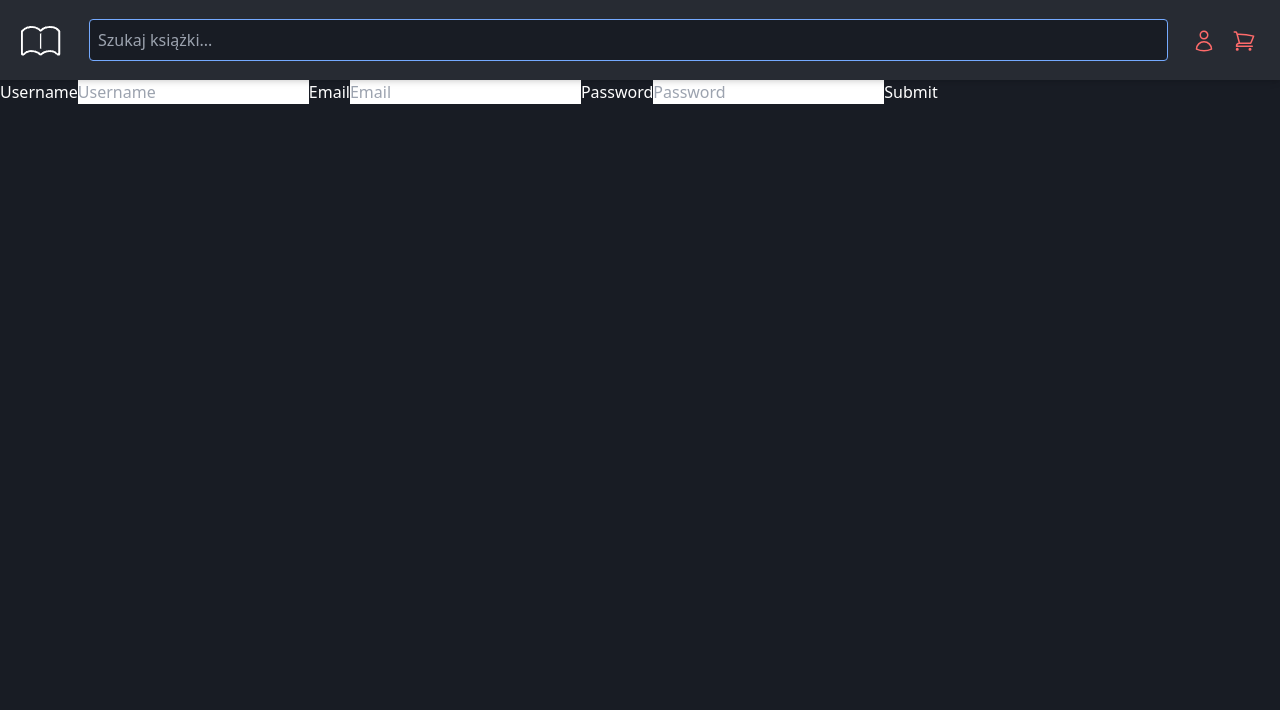
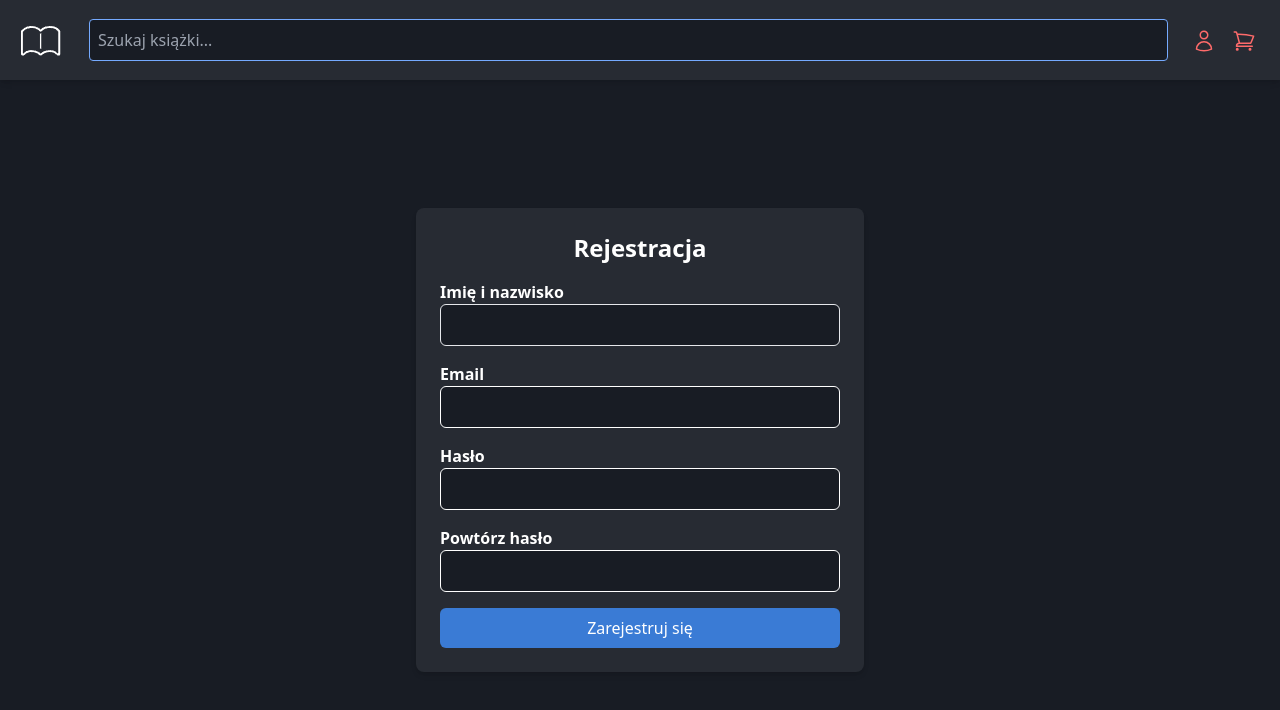
Before and after one commit to Switix/OnlineBookstoreFrontend, a Vue app: page /register in a window 1280 px wide. Shown: the top 710 px of the page. Built offline with nearby package versions, Linux system fonts and the light colour scheme.

Commit message:
Added Register Page

```diff
--- a/package.json
+++ b/package.json
@@ -8,7 +8,6 @@
     "lint": "vue-cli-service lint"
   },
   "dependencies": {
-    "autoprefixer": "^10",
     "axios": "^1.6.2",
     "core-js": "^3.8.3",
     "postcss": "^8",
@@ -25,7 +24,6 @@
     "@vue/cli-plugin-router": "^5.0.8",
     "@vue/cli-plugin-vuex": "^5.0.8",
     "@vue/cli-service": "~5.0.0",
-    "autoprefixer": "^10.4.16",
     "eslint": "^7.32.0",
     "eslint-plugin-vue": "^8.0.3",
     "postcss": "^8.4.31",
--- a/src/store/index.js
+++ b/src/store/index.js
@@ -3,6 +3,7 @@ import axios from 'axios'
 import Category from '../components/model/Category';
 import Author from '../components/model/Author';
 import User from '../components/model/User';
+import router from '../router';
 
 export default createStore({
   state: {
@@ -17,6 +18,7 @@ export default createStore({
     isLoggedIn: false,
     user: null,
     loginError: '',
+    emailError: '',
     //BookPage
     selectedBook: '',
     similarCategoryBooks: [],
@@ -56,6 +58,9 @@ export default createStore({
     },
     SET_LOGIN_ERROR(state, errorMessage) {
       state.loginError = errorMessage;
+    },
+    SET_EMAIL_ERROR(state, emailError) {
+      state.emailError = emailError;
     },
     //BookPage
     SET_SELECTED_BOOK(state, selectedBook) {
@@ -209,6 +214,30 @@ export default createStore({
         });
 
     },
+    async register({ commit }, userData) {
+      await axios.post('http://localhost:8080/api/auth/register', userData, { withCredentials: true })
+        .then((response) => {
+          const user = new User(
+            response.data.id,
+            response.data.username,
+            response.data.email,
+            response.data.role
+          );
+          commit('SET_USER', user);
+          commit('SET_IS_LOGGED_IN', true);
+          commit('SET_EMAIL_ERROR', '');
+          router.push('/');
+        })
+        .catch((error) => {
+          if (error.response.status == 409) {
+            commit('SET_EMAIL_ERROR', 'Ten Email jest już używany');
+          }
+
+        });
+    },
+    setEmailError({ commit }, emailError) {
+      commit('SET_EMAIL_ERROR', emailError);
+    },
     clearLoginError({ commit }) {
       commit('SET_LOGIN_ERROR', '');
     },
--- a/src/views/RegisterPage.vue
+++ b/src/views/RegisterPage.vue
@@ -1,46 +1,131 @@
 <template>
-    <div >
-        <form v-on:submit.prevent="register">
-            <label for="username">Username</label>
-            <input type="text" class="form-control" id="username" placeholder="Username" v-model="form.username">
-            <label for="email">Email</label>
-            <input type="text" class="form-control" id="email" placeholder="Email" v-model="form.email">
-            <label for="password">Password</label>
-            <input type="password" class="form-control" id="password" placeholder="Password" v-model="form.password">
-            <button>Submit</button>
+    <div class="flex items-center justify-center h-screen bg-bg">
+        <div class="max-w-md w-full mx-4 p-6 bg-bg-200 rounded-lg shadow-md flex flex-col">
+            <h2 class="text-2xl font-bold text-center mb-4">Rejestracja</h2>
+            <form @submit.prevent="register" class="space-y-4">
+                <div>
+                    <label for="username" class="block font-semibold">Imię i nazwisko</label>
+                    <input v-model="username" type="text" id="username" name="username" class="w-full p-2 bg-bg border ring-white text-text-200  rounded-md focus:border-primary-200 focus:ring-1 focus:ring-primary-200  outline-none" required>
+                </div>
+                <div>
+                    <label for="email" class="block font-semibold">Email</label>
+                    <input v-model="email" @input="validateEmail" type="email" id="email" name="email"
+                        class="w-full p-2 bg-bg border outline-none rounded-md focus:ring-1 " :class="{
+                            'border-accent text-accent focus:border-accent focus:ring-accent': emailError,
+                            ' border-white focus:border-primary-200  focus:ring-primary-200': !emailError
+                        }">
+                    <p v-if="emailError" class="text-accent text-sm -mb-3 ">{{ emailError }}</p>
+                </div>
+                <div>
+                    <label for="password" class="block font-semibold">Hasło</label>
+                    <input v-model="password" type="password" id="password" @focusout="validatePassword" name="password"
+                        class="w-full p-2 bg-bg border rounded-md focus:ring-1 outline-none" :class="{
+                            'border-accent text-accent focus:border-accent focus:ring-accent': (passwordMismatch || !isPasswordValid),
+                            'border-white focus:border-primary-200 focus:ring-primary-200': (!passwordMismatch && isPasswordValid)
+                        }" required>
+                    <p v-if="!isPasswordValid" class="text-accent text-sm -mb-1"> Twoje hasło musi zawierać co najmniej 8
+                        znaków, w tym przynajmniej jedną cyfrę,
+                        jedną dużą i jedną małą literę oraz co najmniej jeden znak specjalny. Upewnij się, że hasło nie
+                        zawiera spacji.</p>
+                </div>
+                <div>
+                    <label for="repeatPassword" class="block font-semibold">Powtórz hasło</label>
+                    <input v-model="repeatPassword" type="password" id="repeatPassword" name="repeatPassword"
+                        class="w-full p-2 bg-bg border rounded-md focus:ring-1 outline-none" :class="{
+                            'border-accent text-accent focus:border-accent focus:ring-accent': passwordMismatch,
+                            'border-white focus:border-primary-200 focus:ring-primary-200': !passwordMismatch
+                        }" required>
+                    <p v-if="passwordMismatch" class="text-accent text-sm -mb-1">Hasła nie są takie same.</p>
+                </div>
+                <div>
+                    <button type="submit" class="w-full bg-primary text-text py-2 rounded-md hover:bg-blue-600">Zarejestruj
+                        się</button>
+                </div>
             </form>
-
+        </div>
     </div>
 </template>
 
 <script>
+import _ from 'lodash';
 export default {
-    name: 'RegisterPage',
-    data(){
-        return{
-            form: {
+    data() {
+        return {
             username: '',
             email: '',
-                password:''
+            password: '',
+            repeatPassword: '',
+            passwordMismatch: false,
+            isPasswordValid: true,
+            validateEmailFn: _.debounce(function () {
+                const emailPattern = /^[^\s@]+@[^\s@]+\.[^\s@]+$/;
+                if (!emailPattern.test(this.email)) {
+                    this.$store.dispatch('setEmailError', 'Wprowadź poprawny adres email.');
+                } else {
+                    this.$store.dispatch('setEmailError', '');
+                }
+            }, 500),
+        };
+    },
+    mounted() {
+        this.$store.dispatch('setEmailError', '');
+    },
+    computed: {
+        emailError() {
+            return this.$store.state.emailError;
+        }
+    },
+    methods: {
+        validateEmail() {
+            this.$store.dispatch('setEmailError', '');
+            this.validateEmailFn();
+        },
+        validatePassword(){
+            // Password requirements check
+            const passwordRegex = /^(?=.*\d)(?=.*[a-z])(?=.*[A-Z])(?=.*[!@#$%^&*()_+~\-=`{}[\]:;"'<>,.?\\/])(?=.*[^\s]).{8,}$/;
+
+            if (!passwordRegex.test(this.password) && this.password!=='') {
+                this.isPasswordValid = false;
+                return;
+            }
+            this.isPasswordValid = true;
+        },
+
+       async register() {
+            this.$store.dispatch('setEmailError', '');
+            this.validatePassword();
+            if(!this.isPasswordValid){
+                return;
+            }
+
+            if (this.password !== this.repeatPassword && this.repeatPassword !== '') {
+                this.passwordMismatch = true;
+                return;
+            }
+            this.passwordMismatch = false;
+
+
+            const userData = {
+                email: this.email,
+                username: this.username,
+                password: this.password
+            };
+            await this.$store.dispatch('register', userData);
         }
     }
-    },
-    methods:{
-        register(){
-            this.$axios.post('http://localhost:8080/api/auth/register', this.form)
-                 .then((res)  => {
-                     console.log(res);
-                 })
-                 .catch((error) => {
-                    console.log(error);
-                 }).finally(() => {
-                     //Perform action in always
-                 });
-        }
-    }
-  }
+};
+
+
+
 </script>
 
-  <style scoped>
-
+<style>
+input:autofill {
+    -webkit-text-fill-color: theme('textColor.text.200');
+    caret-color: theme('textColor.text.200');
+    box-shadow: inset 0 0 0 1000px theme('colors.bg.DEFAULT') !important;
+}
+input:autofill:focus {
+    box-shadow: inset 0 0 0 1000px theme('colors.bg.DEFAULT'),0 0 0 1px theme('colors.primary.200') !important ;
+}
 </style>
```
Also changed, not shown: 1 other file (tests, documents, lock files or other folders). Lines whose indentation alone changed are shown as unchanged.
